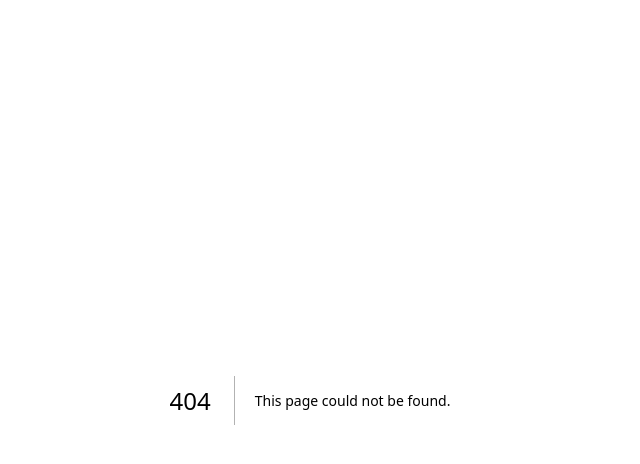
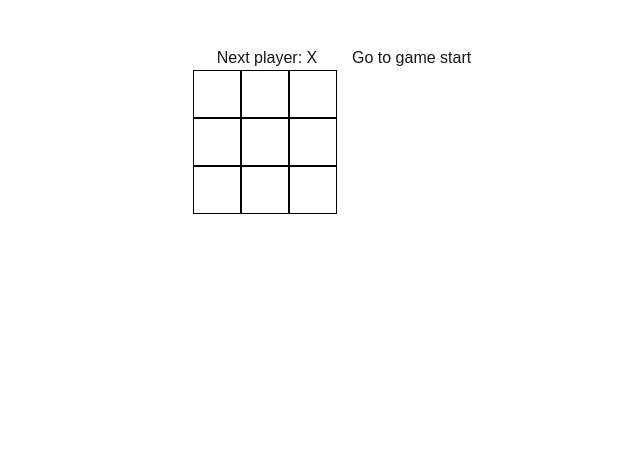
Before and after one commit to gabejacksonisgoodatcoding/Portfolio, a Next.js app: page /tic_tac_toe in a window 1280 px wide. Before the commit this address had no page. Shown: the top 464 px of the page, without its empty margins (330-970 px from the left). Built offline with nearby package versions, Linux system fonts and the light colour scheme.

Commit message:
finished tic tac toe game

```diff
--- a/app/components/myHeader/myHeader.jsx
+++ b/app/components/myHeader/myHeader.jsx
@@ -16,6 +16,9 @@ export default function MyHeader() {
     <div className={styles.linkbox}>
         <Link className={styles.myLinks} href='/resume'>Resume</Link>
     </div>
+      <div className={styles.linkbox}>
+        <Link className={styles.myLinks} href='/tic_tac_toe'>Tic Tac Toe</Link>
+    </div>
 
   </header>
 
--- a/app/components/myHeader/myHeader.module.css
+++ b/app/components/myHeader/myHeader.module.css
@@ -11,7 +11,6 @@
     padding-left: 10px;
     padding-right: 10px;
     color: white;
-    text-decoration: underline;
     transition: color .3s ease;
  }
 
@@ -49,6 +48,7 @@
 }
 
 .myLinks:hover{
+    text-decoration: underline;
     color:yellow;
 
 }
--- a/app/fart/page.jsx
+++ /dev/null
@@ -1,25 +0,0 @@
-'use client'
-import React from 'react';
-import MyHeader from '@/app/components/myHeader/myHeader';
-import styles from './fart.module.css'
-
-export default function Fart() {
-
-    function playFart(){
-        var audio = new Audio('fart1.mp3');
-        audio.play();
-    }
-
-    return(
-        <>
-        <MyHeader />
-        <div className={styles.fart}>
-            <button
-            onClick={playFart}
-            >
-                Fart
-            </button>
-        </div>
-        </>
-    );
-}
--- a/app/page.jsx
+++ b/app/page.jsx
@@ -3,8 +3,29 @@ import React from 'react'
 import MyHeader from '@/app/components/myHeader/myHeader'
 import styles from './page.module.css'
 
+  const skills =[
+    {title: 'C++', id: 1},
+    {title :'Python', id: 2},
+    {title: 'HTML' , id: 3},
+    {title: 'CSS', id: 4},
+    {title: 'Javascript', id: 5},
+    {title: 'SQL', id: 6},
+    {title: 'Leadership', id: 7},
+    {title: 'Fl Studio', id: 8},
+    {title: 'Github', id: 9}
+  ]
+
 
 export default function Home() {
+
+  const listItems = skills.map(skill =>
+
+    <li
+        key={skill.id}
+        >
+        {skill.title}
+        </li>
+  );
 
   return (
   <>
@@ -61,15 +82,7 @@ export default function Home() {
           Skills
         </h5>
         <ul>
-          <li>C++</li>
-          <li>Python</li>
-          <li>HTML</li>
-          <li>CSS</li>
-          <li>Javascript</li>
-          <li>SQL</li>
-          <li>Leadership</li>
-          <li>Fl Studio</li>
-          <li>Github</li>
+        {listItems}
         </ul>
     </div>
     </div>
--- /dev/null
+++ b/app/tic_tac_toe/components.js
@@ -0,0 +1,12 @@
+import { StrictMode } from "react";
+import { createRoot } from "react-dom/client";
+import "./styles.css";
+
+import Page from "./App";
+
+const root = createRoot(document.getElementById("root"));
+root.render(
+  <StrictMode>
+    <Page />
+  </StrictMode>
+);
--- /dev/null
+++ b/app/tic_tac_toe/page.js
@@ -0,0 +1,168 @@
+'use client'
+import MyHeader from '@/app/components/myHeader/myHeader';
+import styles from './tic_tac_toe.module.css'
+import {useState} from 'react'
+import next from 'next';
+import { create } from 'domain';
+
+
+function Square({value, onSquareClick, classname}){
+    return(
+        <button className={styles[classname]} onClick={onSquareClick}>{value}</button>
+    );
+}
+
+function Board({xIsNext, squares, onPlay}){
+    const winner = calculateWinner(squares);
+    let status;
+    let winningSquares;
+    if (winner) {
+        status = "Winner: " + winner[0];
+        winningSquares = winner.slice(1);
+
+    } else {
+        status = "Next player: " + (xIsNext ? "X" : "O");
+    }
+
+
+    function handleClick(i){
+        if(squares[i] || calculateWinner(squares)){
+            return;
+        }
+        const nextSquares = squares.slice();
+
+        if(xIsNext){
+            nextSquares[i] = 'X';
+        }else{
+            nextSquares[i] = 'O';
+        }
+        onPlay(nextSquares);
+    }
+
+    const createBoard = () =>{
+        let boardArray = [];
+        for(let i = 0; i<9; i++){
+                boardArray.push(
+                    <Square classname='square' key = {i} value={squares[i]} onSquareClick={() => handleClick(i)}/>
+                )
+
+        }
+        return(boardArray);
+    }
+
+    const winningBoard = (winningSquares = []) => {
+        let boardArray = [];
+        console.log(winningSquares);
+        for(let i = 0; i<9; i++){
+            const isWinning = winningSquares.includes(i);
+            if(isWinning){
+                boardArray.push(
+                    <Square classname='winningsquare' key = {i} value={squares[i]} onSquareClick={() => handleClick(i)}/>
+                )
+            }
+            else{
+                boardArray.push(
+                    <Square classname='square' key = {i} value={squares[i]} onSquareClick={() => handleClick(i)}/>
+                )
+            }
+        }
+        return(boardArray);
+    }
+
+    const chooseBoard = (winner) =>{
+        if(winner){
+            console.log("Im A Winner!");
+            return(winningBoard(winningSquares));
+
+        }else{
+            return(createBoard());
+        }
+    }
+
+    return(
+        <>
+        <div className="status">{status}</div>
+
+        <div className={styles.board}>
+            {chooseBoard(winner)}
+        </div>
+        </>
+
+    )
+}
+
+
+export default function Game(){
+    const [history, setHistory] = useState([Array(9).fill(null)]);
+    const [currentMove, setCurrentMove] = useState(0);
+    const currentSquares = history[currentMove];
+    const xIsNext = currentMove % 2 == 0;
+
+
+
+    function handlePlay(nextSquares){
+        const nextHistory = [...history.slice(0, currentMove + 1), nextSquares];
+        setHistory(nextHistory);
+        setCurrentMove(nextHistory.length - 1);
+    }
+
+    function jumpTo(nextMove){
+        setCurrentMove(nextMove);
+    }
+
+    const moves = history.map((squares, move) => {
+        let description;
+
+        if(move > 0){
+            description = 'Go to move #' + move;
+            if(move == currentMove){
+                description = 'You are at move #' + move
+            }
+        }else{
+            description = 'Go to game start';
+        }
+        return (
+        <li key={move}>
+            <button onClick={() => jumpTo(move)}>{description}</button>
+        </li>
+        );
+    });
+
+    return(
+        <>
+
+    <MyHeader></MyHeader>
+    <div className={styles.game}>
+      <div className={styles.game_board}>
+        <Board xIsNext={xIsNext} squares={currentSquares} onPlay={handlePlay}/>
+      </div>
+      <div className={styles.game_info}>
+        <ol>{moves}</ol>
+      </div>
+    </div>
+    </>
+  );
+};
+
+
+
+
+function calculateWinner(squares) {
+  const lines = [
+    [0, 1, 2],
+    [3, 4, 5],
+    [6, 7, 8],
+    [0, 3, 6],
+    [1, 4, 7],
+    [2, 5, 8],
+    [0, 4, 8],
+    [2, 4, 6],
+  ];
+  for (let i = 0; i < lines.length; i++) {
+    const [a, b, c] = lines[i];
+    if (squares[a] && squares[a] === squares[b] && squares[a] === squares[c]) {
+      return [squares[a], a, b, c];
+    }
+  }
+  return null;
+}
--- /dev/null
+++ b/app/tic_tac_toe/tic_tac_toe.module.css
@@ -0,0 +1,51 @@
+
+
+.square{
+    font-size: 24px;
+    box-sizing: border-box;
+    border: 1px solid black;
+    width: 48px;
+    height: 48px;
+    padding: 0;
+    float: left;
+}
+
+.board{
+
+    box-sizing: border-box;
+    width: 148px;
+    height: fit-content;
+}
+
+.game{
+    display: flex;
+    margin-inline-start: 40%;
+    height: fit-content;
+}
+
+.winningsquare{
+    color: green;
+    font-size: 24px;
+    box-sizing: border-box;
+    border: 1px solid black;
+    width: 48px;
+    height: 48px;
+    float: left;
+}
+
+.status{
+    display: flex;
+    flex-direction: column;
+}
+
+.game_board{
+    flex-direction: column;
+    display: flex;
+    justify-content: center;
+    align-items: center;
+    min-width: 170px;
+}
+
+.game_info button{
+    cursor: pointer;
+}
```
Also changed, not shown: app/fart/fart.module.css (deleted, +0 -18 lines).
